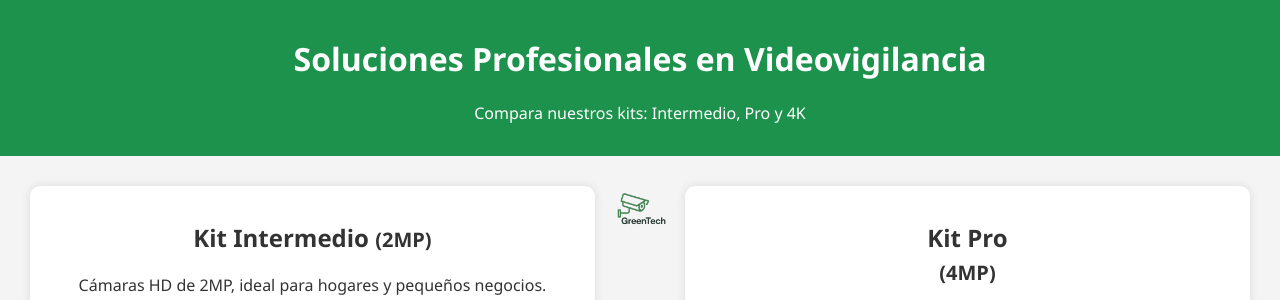
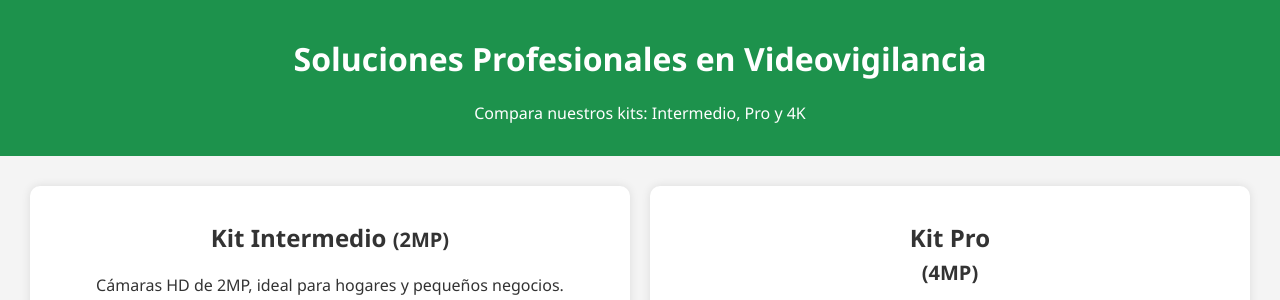
Before and after one commit to roldanws/greentech, a plain HTML site: page index.html in a window 1280 px wide. Shown: the top 300 px of the page. Drawn offline with Linux system fonts and the light colour scheme.

Commit message:
Update index.html

```diff
--- a/index.html
+++ b/index.html
@@ -25,7 +25,6 @@
       <button onclick="nextMedia('basico')">¡ Lo quiero !</button>
       <button onclick="nextMedia('basico')">>></button>
     </section>
-    <img class="logo" src="img/logo.png" alt="asd" >
 
     <section class="kit">
       <h2>Kit Pro<br><small>(4MP)</small></h2>
```
